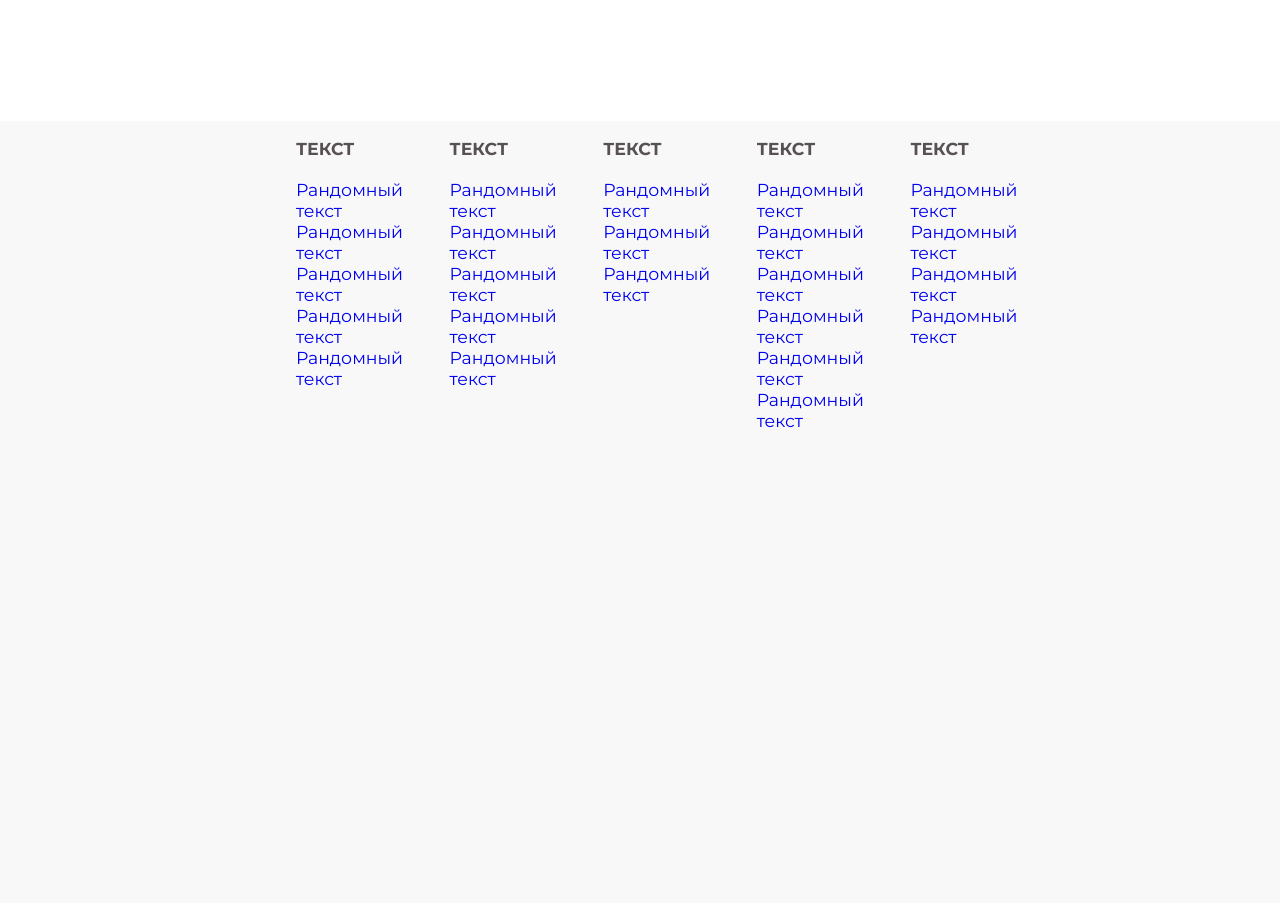
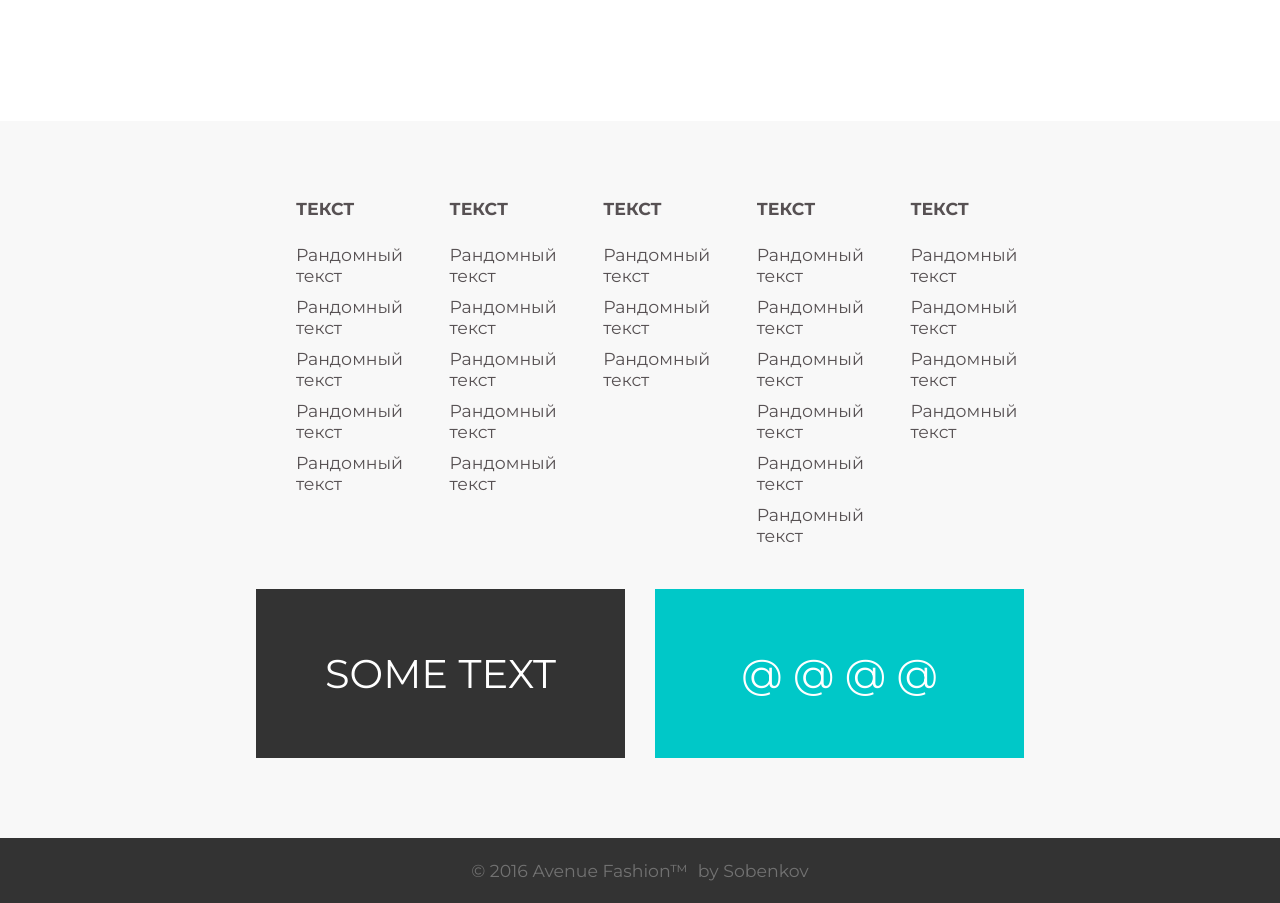
Before and after one commit to Sobenkov/Avenue, a PHP site: page / in a window 1280 px wide; the page is wider, and only the part inside the window is pictured. Shown: the part 3082-3985 px from the top of that part. Before the commit the page ends 3510 px from the top of that part, so only its background shows below. Run offline with PHP 8.4, Linux system fonts and the light colour scheme.

Commit message:
05.05. Avenue 03

```diff
--- a/index.php
+++ b/index.php
@@ -198,9 +198,11 @@
 
    </main>
    <!-- -------------------------/main------------------------- -->
+
    <!-- -------------------------footer------------------------ -->
    <footer class="footer">
       <div class="footer__container">
+
          <div class="footer__info">
 
             <ul class> <h4>Текст</h4>
@@ -241,22 +243,23 @@
                <li><a href="#">Рандомный текст</a></li>
             </ul>
 
+         </div> <!-- /footer__info  -->
 
+         <div class="footer__about">
+            <div class="footer__award">
+               Some text
+            </div>
 
+            <div class="footer__social">
+               @ @ @ @
             </div>
          </div>
-         <div class="footer__info">
-            <div class="footer__award">
 
-            </div>
-            <div class="footer__social">
-
-            </div>
-         </div>
-      </div>
+      </div> <!-- /footer__container -->
 
       <div class="footer__tm">
-
+         <p>© 2016 Avenue Fashion™</p>
+         <p>by Sobenkov</p>
       </div>
 
    </footer>
--- a/scss/style.scss
+++ b/scss/style.scss
@@ -314,14 +314,54 @@ nav{
       color: #575153;
       margin-bottom: 20px;
    }
+   a{
+     color: #575153;
+   }
    &__container{
       width: 60%;
-      margin: auto;
+      margin: 0 auto;
+      padding: 60px 0;
    }
    &__info{
       display: flex;
       ul{
          width: 20%;
       }
+      li{
+         padding: 5px 0;
+      }
+   }
+   &__about{
+      display: flex;
+      justify-content: center;
+      color: #fff;
+      text-transform: uppercase;
+      font-size: 30pt;
+      margin: 20px 0;
+   }
+   &__award{
+      width: 100%;
+      background-color: #333;
+      text-align: center;
+      padding: 60px 0;
+      margin-right: 15px;
+   }
+   &__social{
+      width: 100%;
+      background-color: #00c8c8;
+      text-align: center;
+      padding: 60px 0;
+      margin-left: 15px;
+   }
+   &__tm{
+      display: flex;
+      justify-content: center;
+      p{
+         padding: 5px;
+      }
+      background-color: #333;
+      color: #727272;
    }
 }
+
+// ---------------------------------/footer-------------------------------
```
Also changed, not shown: css/style.css, 1 other file.
